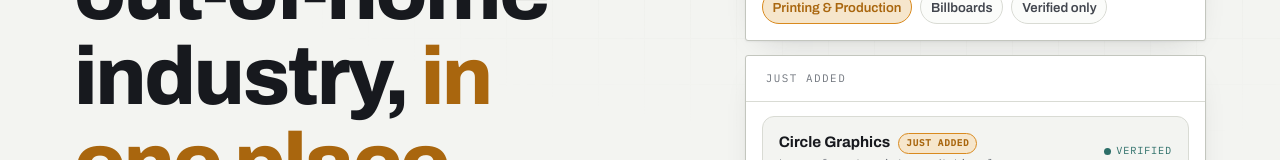
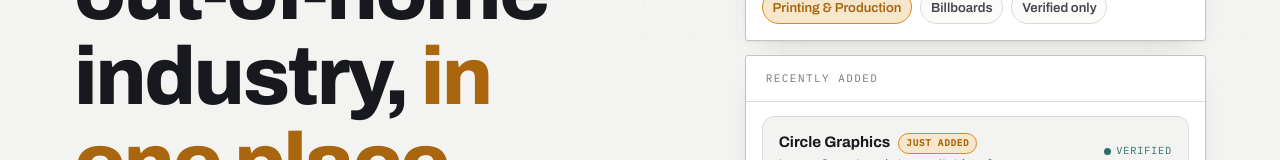
Before and after one commit to RateMyCop/OOHSource, a Next.js app: page / in a window 1280 px wide. Shown: the part 351-511 px from the top of the page. Built offline with nearby package versions, Linux system fonts and the light colour scheme; no server answers.

Commit message:
Landing hero: rename results header to "Recently Added"
Co-Authored-By: Claude Opus 4.8 <noreply@anthropic.com>

```diff
--- a/app/page.tsx
+++ b/app/page.tsx
@@ -82,7 +82,7 @@ export default function HomePage() {
 
             <div className="searchcard searchcard--results">
               <div className="searchcard-top">
-                <span className="cap">Just added</span>
+                <span className="cap">Recently Added</span>
               </div>
               <Link className="search-result" href="/directory/circle-graphics">
                 <div>
```
